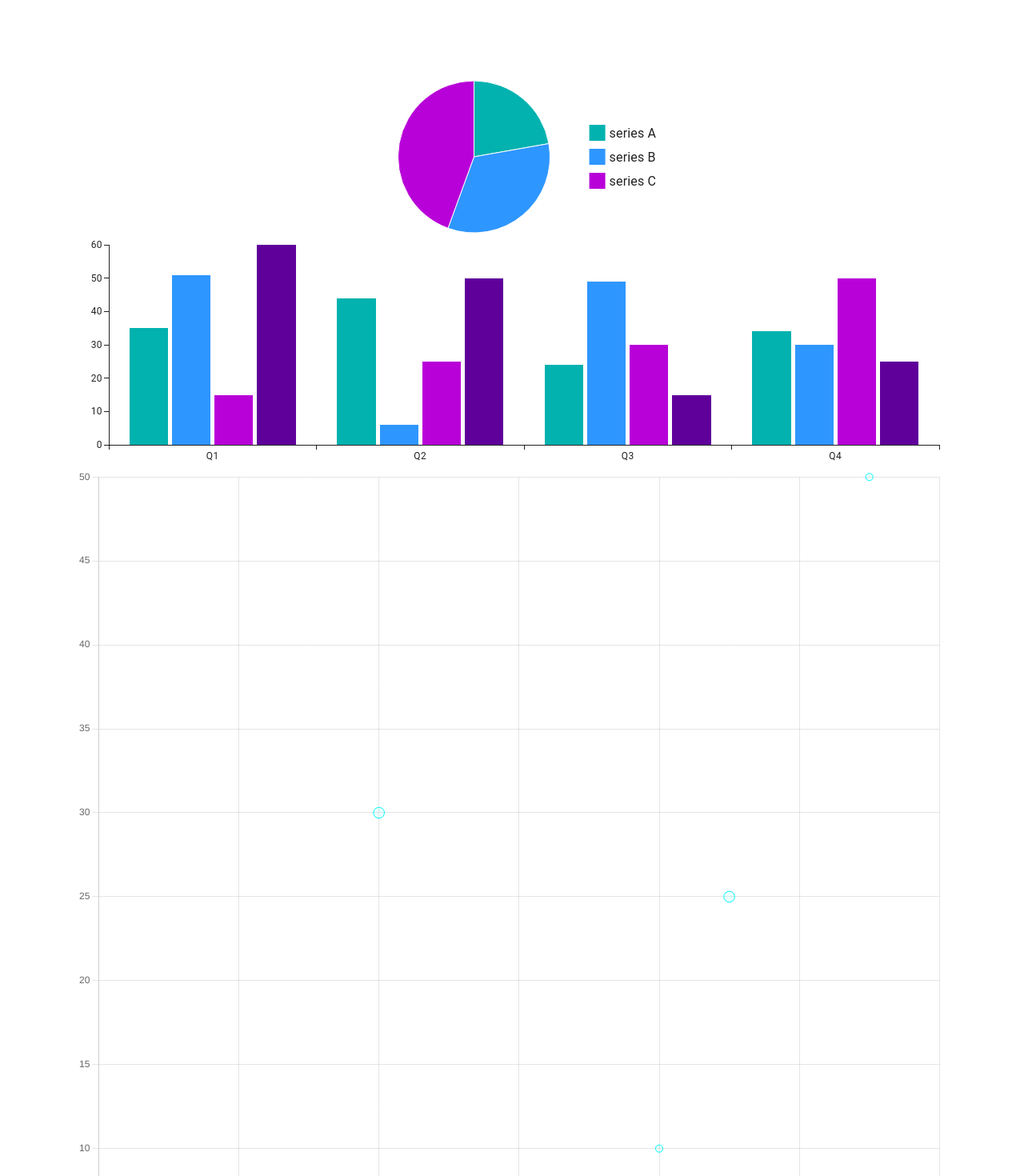
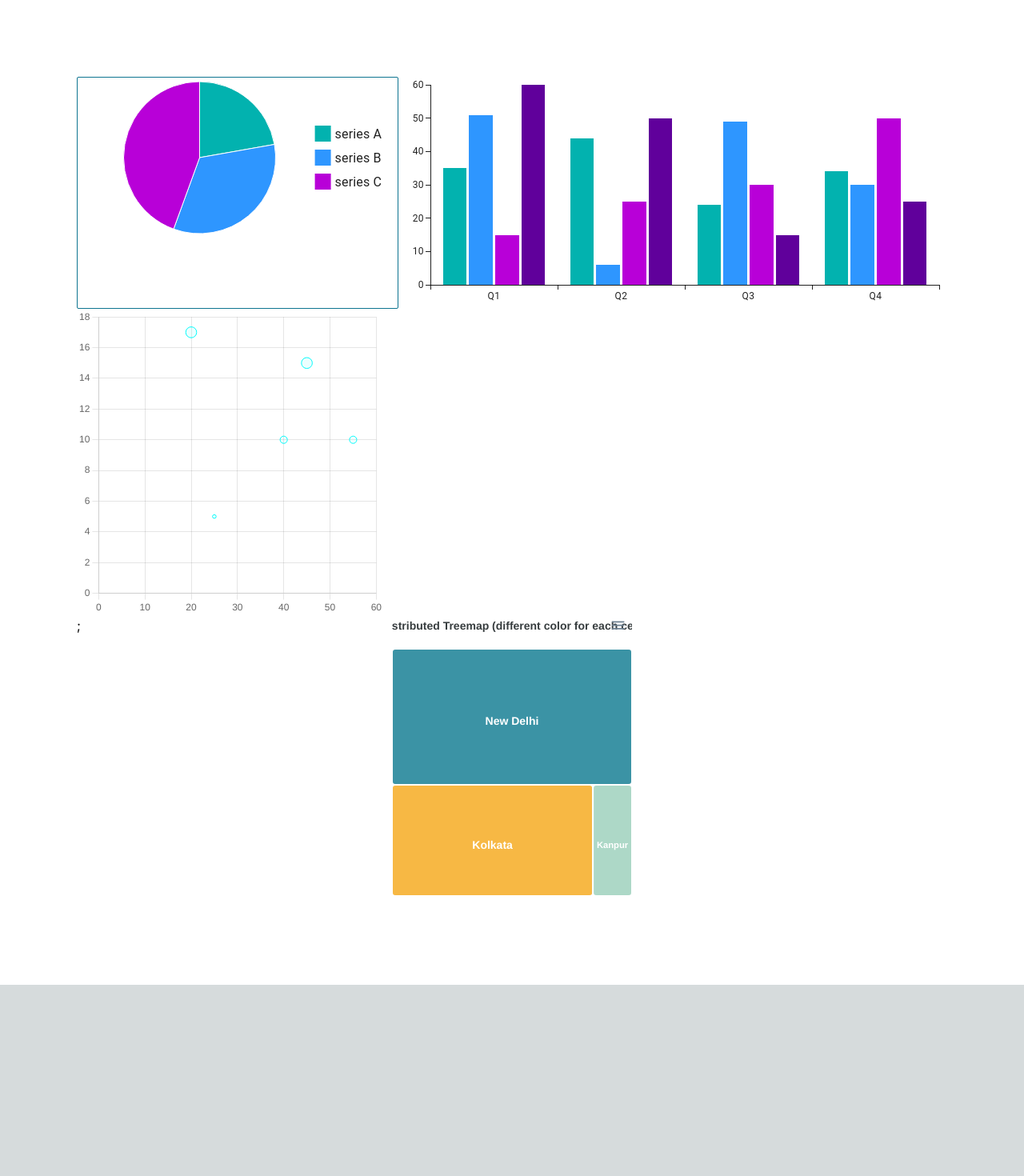
Before and after one commit to pramaths/ksp_datathon_, a Next.js app in the folder ksp_ui/: page / in a window 1280 px wide. Shown: the top 1470 px of the page at 80% size. After the commit the page ends 1231 px from the top, so only its background shows below. Built offline with nearby package versions, Linux system fonts and the light colour scheme.

Commit message:
reaarange

```diff
--- a/ksp_ui/app/page.js
+++ b/ksp_ui/app/page.js
@@ -11,8 +11,10 @@ const DistributedTree = dynamic(() => import('../components/DistributesTree'), {
 export default function Home() {
   return (
     <main className="flex min-h-screen flex-col items-center justify-between p-24 bg-white">
+      <div className="flex w-full">
    <Homepage/>
    <Bar/>
+   </div>
    <BubbleChart/>
 <DistributedTree/>
     </main>
--- a/ksp_ui/components/BubbleChart.js
+++ b/ksp_ui/components/BubbleChart.js
@@ -1,39 +1,4 @@
  'use client'
-// // components/BubbleChart.js
-// import React from 'react';
-// import { Bubble } from 'react-chartjs-2';
-// import Chart from 'chart.js/auto';
-
-// const BubbleChart = () => {
-//     const data = {
-//         datasets: [{
-//             label: 'First Dataset',
-//             data: [
-//                 { x: 20, y: 30, r: 15 },
-//                 { x: 40, y: 10, r: 10 },
-//                 { x: 25, y: 5, r: 5 },
-//                 { x: 55, y: 50, r: 10 },
-//                 { x: 45, y: 25, r: 15 },
-//             ],
-//             backgroundColor: 'rgba(255, 99, 132, 0.6)',
-//         }]
-//     };
-
-//     const options = {
-//         scales: {
-//             x: {
-//                 beginAtZero: true,
-//             },
-//             y: {
-//                 beginAtZero: true,
-//             },
-//         },
-//     };
-
-//     return <Bubble data={data} options={options} />;
-// };
-
-// export default BubbleChart;
 import React from 'react';
 import { Bubble } from 'react-chartjs-2';
 import Chart from 'chart.js/auto';
@@ -60,11 +25,11 @@ const BubbleChart = () => {
         datasets: [{
             label: 'First Dataset',
             data: [
-                { x: 20, y: 30, v: 150 }, // Note: Added 'v' for opacity calculation
+                { x: 20, y: 17, v: 150 }, // Note: Added 'v' for opacity calculation
                 { x: 40, y: 10, v: 100 },
                 { x: 25, y: 5, v: 50 },
-                { x: 55, y: 50, v: 100 },
-                { x: 45, y: 25, v: 150 },
+                { x: 55, y: 10, v: 100 },
+                { x: 45, y: 15, v: 150 },
             ],
             backgroundColor: colorize.bind(null, false),
             borderColor: colorize.bind(null, true),
@@ -104,7 +69,11 @@ const BubbleChart = () => {
         },
     };
 
-    return <Bubble data={data} options={options} />;
+    return (
+    <div className='w-full h-96'>
+    <Bubble data={data} options={options} />;
+    </div>
+    )
 };
 
 export default BubbleChart;
--- a/ksp_ui/components/Home.js
+++ b/ksp_ui/components/Home.js
@@ -4,6 +4,7 @@ import { PieChart } from '@mui/x-charts/PieChart';
 
 export default function BasicPie() {
   return (
+    <div className='border rounded-sm border-cyan-700'>
     <PieChart
       series={[
         {
@@ -17,5 +18,6 @@ export default function BasicPie() {
       width={400}
       height={200}
     />
+    </div>
   );
 }
```
